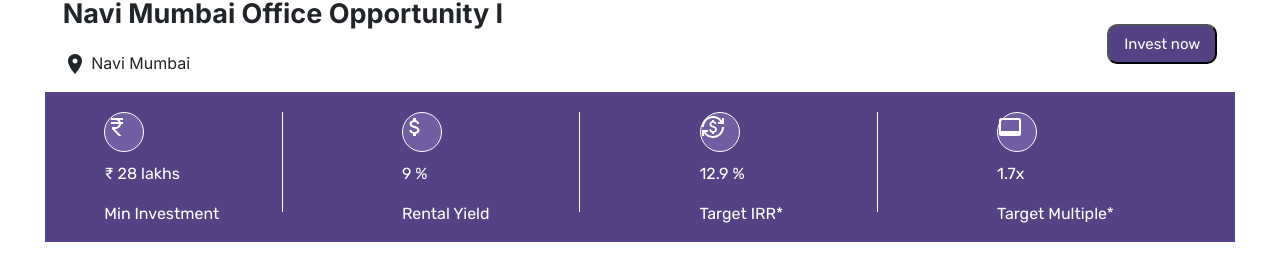
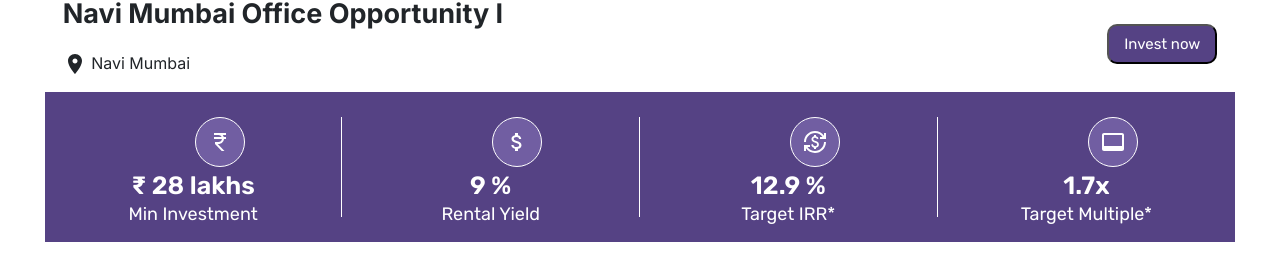
Before and after one commit to Ppreedam/winnow, a React (Create React App) app in the folder client/: page /productDesc/1 in a window 1280 px wide. Shown: the part 675-952 px from the top of the page. Built offline with nearby package versions, Linux system fonts and the light colour scheme.

Commit message:
changes done

```diff
--- a/client/src/component/Navbar/Navbar.css
+++ b/client/src/component/Navbar/Navbar.css
@@ -8,9 +8,9 @@
     /* border-radius: 50%; */
     color: white;
 }
-.Navbar{
+/* .Navbar{
     height: 70px;
-}
+} */
 .fa-house-chimney {
     margin-left: 10px;
 }
@@ -95,8 +95,8 @@
         display: flex;
         gap: 10px;
     } */
-    .Navbar{
-        height: 70px;
-    }
+    /* .Navbar{
+        height: 100px;
+    } */
 
 }
--- a/client/src/component/Navbar/Navbar.jsx
+++ b/client/src/component/Navbar/Navbar.jsx
@@ -24,7 +24,7 @@ function CollapsibleExample() {
           expand="lg"
           className="Navbar"
           fixed="top"
-          style={{ width: "100%", margin: "auto",backgroundColor:"#f27c22" }}
+          style={{ width: "100%",backgroundColor:"#f27c22" }}
         >
           <Container>
             <Navbar.Brand href="/" className="homeicon">
--- a/client/src/component/ProductDescriptionPage/productDescription.module.css
+++ b/client/src/component/ProductDescriptionPage/productDescription.module.css
@@ -42,9 +42,11 @@
   .rectangle_box > div {
     /* border: 1px solid white; */
     border-right: 1px solid white;
-    width: 15%;
+    width: 25%;
     height: 100px;
     margin-top: 20px;
+    text-align: center;
+    margin: auto;
   }
 
   .rectangle_box > div:nth-child(4) {
@@ -54,25 +56,33 @@
   .icon_circle {
     border-radius: 50%;
     border: 1px solid white;
-    height: 40px;
-    width: 40px;
+    height: 50px;
+    width: 50px;
     background-color: #715ea2;
     cursor: pointer;
-    /* margin-right: 30px; */
+    display: flex;
+    justify-content: center;
+    align-items: center;
+    margin-left: 150px;
   }
 
   .icon_circle_paragraph {
     /* margin-left: -20px; */
-    margin-top: 10px;
+    /* margin-top: 10px; */
     color: white;
     font-family: "Rubik", sans-serif;
   }
 
-  .icon_circle_paragraph > span {
+  .icon_circle_paragraph > p:nth-child(1) {
     color: white;
     font-size: 25px;
     font-size: 25px;
     font-weight: 600;
+  }
+  .icon_circle_paragraph > p:nth-child(2) {
+    color: white;
+    font-size: 18px;
+    margin-top: -20px;
   }
 
   .overview_mainbox {
```
